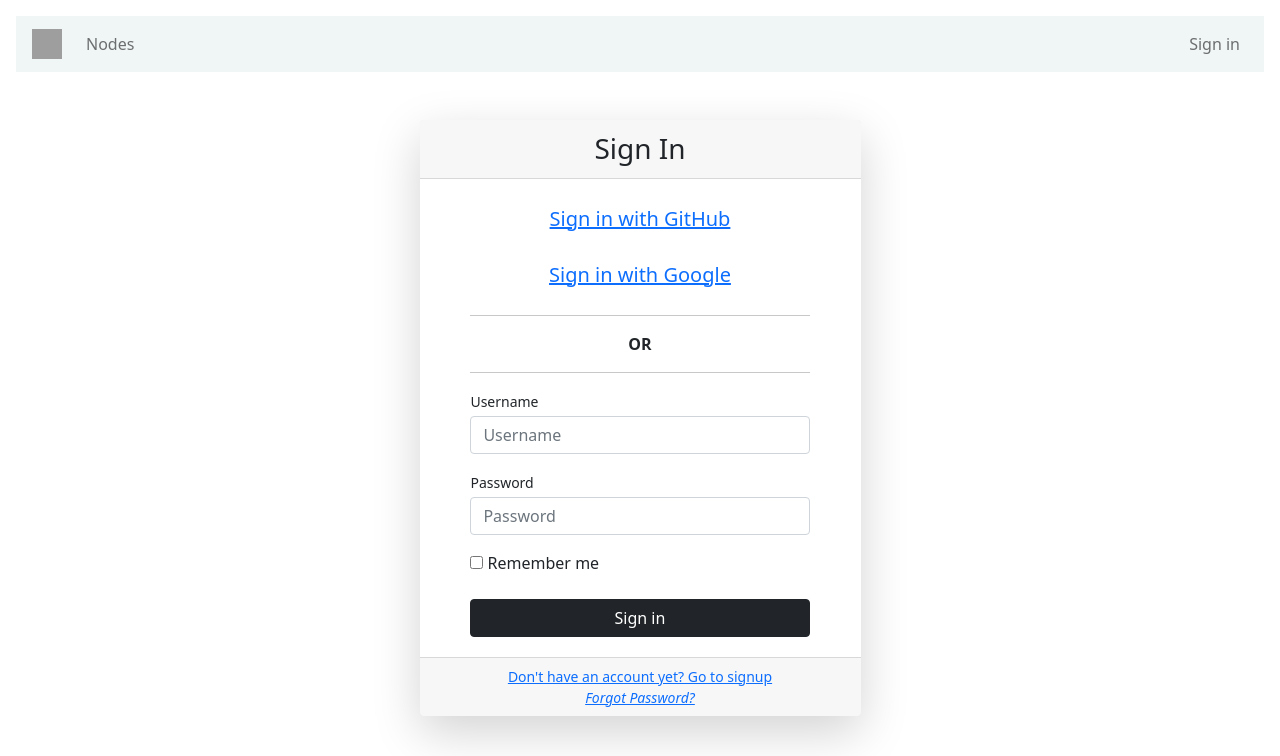
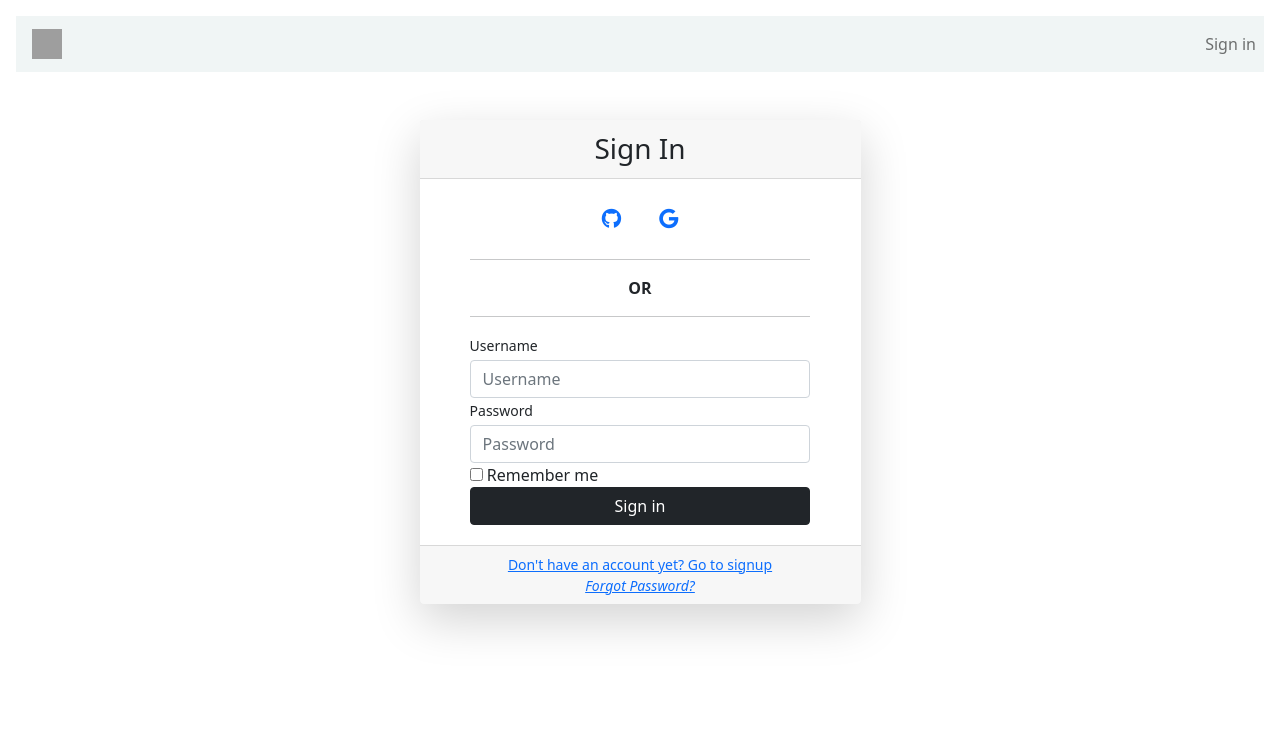
Before and after one commit to Shethyash/sdl, a Django app: page /login/ in a window 1280 px wide. Shown: the top 756 px of the page. Run offline with Django 3.2, Linux system fonts and the light colour scheme; some libraries are stand-ins or nearby versions; grey boxes are pictures that could not be loaded.

Commit message:
change ui for login

```diff
--- a/nodes/forms.py
+++ b/nodes/forms.py
@@ -1,9 +1,9 @@
 from django import forms
-from .models import Nodes, Feeds
+
+from .models import Nodes
 
 
 class RegisterForm(forms.ModelForm):
-
     name = forms.CharField(
         max_length=100,
         required=True,
@@ -23,7 +23,7 @@ class RegisterForm(forms.ModelForm):
         required=True,
         widget=forms.RadioSelect(
             choices=((True, 'Active'), (False, 'Inactive')),
-            attrs={'class': 'form-control'}
+            attrs={'class': 'form-check-input'}
         )
     )
     latitude = forms.CharField(
--- a/nodes/views.py
+++ b/nodes/views.py
@@ -67,7 +67,7 @@ class CrudNodes(View):
             form = self.form_class(instance=data)
         else:
             form = self.form_class()
-        return render(request, self.template_name, {'form': form})
+        return render(request, self.template_name, {'form': form, 'node_id': node_id})
 
     def post(self, request):
         form = self.form_class(request.POST)
--- /dev/null
+++ b/static/css/base.css
@@ -0,0 +1,8 @@
+.transparent_btn {
+    background-color: transparent;
+    background-repeat: no-repeat;
+    border: none;
+    cursor: pointer;
+    overflow: hidden;
+    outline: none;
+}
--- a/templates/base.html
+++ b/templates/base.html
@@ -1,3 +1,4 @@
+{% load static %}
 <!DOCTYPE html>
 <html lang="en">
 <head>
@@ -9,35 +10,22 @@
   />
 
   <!-- Bootstrap CSS -->
-  <link
-      rel="stylesheet"
-      href="https://maxcdn.bootstrapcdn.com/bootstrap/4.0.0/css/bootstrap.min.css"
-      integrity="sha384-Gn5384xqQ1aoWXA+058RXPxPg6fy4IWvTNh0E263XmFcJlSAwiGgFAW/dAiS6JXm"
-      crossorigin="anonymous"
-  />
   <link href="https://cdn.jsdelivr.net/npm/bootstrap@5.0.0/dist/css/bootstrap.min.css"
         rel="stylesheet"
         integrity="sha384-wEmeIV1mKuiNpC+IOBjI7aAzPcEZeedi5yW5f2yOq55WWLwNGmvvx4Um1vskeMj0"
-        crossorigin="anonymous">
+        crossorigin="anonymous"/>
 
   <!--Font awesome icons -->
-  <link
-      rel="stylesheet"
-      href="https://use.fontawesome.com/releases/v5.8.2/css/all.css"
-      integrity="sha384-oS3vJWv+0UjzBfQzYUhtDYW+Pj2yciDJxpsK1OYPAYjqT085Qq/1cq5FLXAZQ7Ay"
-      crossorigin="anonymous"
-  />
   <link rel="stylesheet" href="https://cdnjs.cloudflare.com/ajax/libs/font-awesome/6.1.1/css/all.min.css"
         integrity="sha512-KfkfwYDsLkIlwQp6LFnl8zNdLGxu9YAA1QvwINks4PhcElQSvqcyVLLD9aMhXd13uQjoXtEKNosOWaZqXgel0g=="
-        crossorigin="anonymous" referrerpolicy="no-referrer"
-  />
-  <!--Chart js-->
-  <script src="https://cdnjs.cloudflare.com/ajax/libs/Chart.js/2.8.0/Chart.min.js"
-          integrity="sha256-Uv9BNBucvCPipKQ2NS9wYpJmi8DTOEfTA/nH2aoJALw=" crossorigin="anonymous"></script>
-  <link rel="stylesheet" href="https://cdnjs.cloudflare.com/ajax/libs/Chart.js/2.8.0/Chart.min.css"
-        integrity="sha256-aa0xaJgmK/X74WM224KMQeNQC2xYKwlAt08oZqjeF0E=" crossorigin="anonymous"/>
-  <!-- jQuery -->
-  <script src="https://code.jquery.com/jquery-3.3.1.min.js"></script>
+        crossorigin="anonymous" referrerpolicy="no-referrer"/>
+  <!--Chart js css -->
+  <link
+      rel="stylesheet" href="https://cdnjs.cloudflare.com/ajax/libs/Chart.js/2.8.0/Chart.min.css"
+      integrity="sha256-aa0xaJgmK/X74WM224KMQeNQC2xYKwlAt08oZqjeF0E=" crossorigin="anonymous"/>
+
+  <!-- base css -->
+  <link rel="stylesheet" type="text/css" href="{% static 'css/base.css' %}">
   <title>{% block title %} {% endblock %}</title>
 </head>
 <body>
@@ -48,28 +36,32 @@
           class="navbar navbar-expand-md navbar-light"
           style="background-color: #f0f5f5"
       >
-        <a class="navbar-brand" href="/">
+        <a class="navbar-brand" href="/" style="margin-left: 1rem;">
           <img
               src="https://cdn.dribbble.com/users/24078/screenshots/15522433/media/e92e58ec9d338a234945ae3d3ffd5be3.jpg?compress=1&resize=400x300"
               width="30" height="30" class="d-inline-block align-top"
               alt="">
         </a>
-        <button
-            type="button"
-            class="navbar-toggler"
-            data-toggle="collapse"
-            data-target="#navbarCollapse"
-        >
+        <button class="navbar-toggler" type="button" data-bs-toggle="collapse" data-bs-target="#navbarNavAltMarkup"
+                aria-controls="navbarNavAltMarkup" aria-expanded="false" aria-label="Toggle navigation"
+                style="margin-right: 1rem;">
           <span class="navbar-toggler-icon"></span>
         </button>
-        <div class="collapse navbar-collapse" id="navbarCollapse">
-          <div class="navbar-nav ml-0" style="color:rgb(0,0,0,0.5)">
+        <div class="collapse navbar-collapse" id="navbarNavAltMarkup">
+          <ul class="navbar-nav me-auto mb-2 mb-lg-0">
             {% if user.is_superuser %}
-              <a href="/get_all_users" class="nav-item nav-link">Users</a>
+              <li class="nav-item">
+                <a href="/get_all_users" class="nav-item nav-link">Users</a>
+              </li>
             {% endif %}
-            <a href="/nodes" class="nav-item nav-link">Nodes</a>
-          </div>
-          <div class="navbar-nav ml-auto">
+            {# {% if user.is_authenticated and not user.is_superuser %}#}
+            {% if user.is_authenticated %}
+              <li class="nav-item">
+                <a href="/nodes" class="nav-item nav-link">Nodes</a>
+              </li>
+            {% endif %}
+          </ul>
+          <div class="navbar-nav">
             {% if user.is_authenticated %}
               <a href="{% url 'users-profile' %}" class="nav-item nav-link">
                 <i class="fa-solid fa-address-card"></i>
@@ -84,6 +76,7 @@
             {% endif %}
           </div>
         </div>
+
       </nav>
       <!--Any flash messages pop up in any page because this is the base template-->
       {% if messages %}
@@ -108,7 +101,7 @@
   </div>
 </div>
 
-<!-- jQuery first, then Popper.js, then Bootstrap JS -->
+<!-- jQuery first, then Popper.js -->
 <script
     src="https://code.jquery.com/jquery-3.2.1.slim.min.js"
     integrity="sha384-KJ3o2DKtIkvYIK3UENzmM7KCkRr/rE9/Qpg6aAZGJwFDMVNA/GpGFF93hXpG5KkN"
@@ -119,11 +112,21 @@
     integrity="sha384-ApNbgh9B+Y1QKtv3Rn7W3mgPxhU9K/ScQsAP7hUibX39j7fakFPskvXusvfa0b4Q"
     crossorigin="anonymous"
 ></script>
+<!-- Bootstrap JS -->
 <script
-    src="https://maxcdn.bootstrapcdn.com/bootstrap/4.0.0/js/bootstrap.min.js"
-    integrity="sha384-JZR6Spejh4U02d8jOt6vLEHfe/JQGiRRSQQxSfFWpi1MquVdAyjUar5+76PVCmYl"
-    crossorigin="anonymous"
-></script>
+    src="https://cdnjs.cloudflare.com/ajax/libs/bootstrap/5.0.1/js/bootstrap.min.js"
+    integrity="sha512-EKWWs1ZcA2ZY9lbLISPz8aGR2+L7JVYqBAYTq5AXgBkSjRSuQEGqWx8R1zAX16KdXPaCjOCaKE8MCpU0wcHlHA=="
+    crossorigin="anonymous" referrerpolicy="no-referrer">
+</script>
+<!--Chart js-->
+<script
+    src="https://cdnjs.cloudflare.com/ajax/libs/Chart.js/2.8.0/Chart.min.js"
+    integrity="sha256-Uv9BNBucvCPipKQ2NS9wYpJmi8DTOEfTA/nH2aoJALw=" crossorigin="anonymous">
+</script>
+
+<!-- jQuery -->
+<script src="https://code.jquery.com/jquery-3.3.1.min.js"></script>
+
 {% block script %}{% endblock %}
 <!-- A plugin for password show/hide  -->
 <script src="https://unpkg.com/bootstrap-show-password@1.2.1/dist/bootstrap-show-password.min.js"></script>
--- a/templates/users/all_users.html
+++ b/templates/users/all_users.html
@@ -1,12 +1,12 @@
 {% extends "base.html" %}
 {% block title %} User {% endblock title %}
 {% block content %}
-  <div class="row">
+  <div class="row pb-3">
     <div class="col-6">
       <h3>List of User</h3>
     </div>
     <div class="col-6">
-      <a href="#" class="btn btn-primary float-right">
+      <a href="#" class="btn btn-primary float-end">
         <i class="fa-solid fa-user-plus"></i>
       </a>
     </div>
--- a/templates/users/home.html
+++ b/templates/users/home.html
@@ -3,7 +3,8 @@
 
 {% block content %}
   <div class="jumbotron">
-    <h1 class="display-4">Welcome, {{ user.first_name.title|default:'Guest' }}</h1>
+    <h1 class="display-4">Welcome,
+      {{ user.first_name.title|default:'Guest' }} {{ user.last_name.title|default:'Guest' }}</h1>
     <p class="lead">
       This is <b>user registration and login system</b> build with django which is
       a Python-based free and open-source web framework that follows the
--- a/templates/users/login.html
+++ b/templates/users/login.html
@@ -32,16 +32,16 @@
                 <div class="form-row">
                   <div class="col-md-10 offset-md-1">
                     <div class="form-group">
-                      <a
-                          href="{% url 'social:begin' 'github' %}"
-                          class="btn btn-link btn-lg active btn-block"
-                      >Sign in with GitHub</a
-                      >
-                      <a
-                          href="{% url 'social:begin' 'google-oauth2' %}"
-                          class="btn btn-link btn-lg active btn-block"
-                      >Sign in with Google</a
-                      >
+                      <div style="text-align: center">
+                        <a
+                            href="{% url 'social:begin' 'github' %}"
+                            class="btn btn-link btn-lg active"
+                        ><i class="fa-brands fa-github"></i></a>
+                        <a
+                            href="{% url 'social:begin' 'google-oauth2' %}"
+                            class="btn btn-link btn-lg active"
+                        ><i class="fa-brands fa-google"></i></a>
+                      </div>
                       <hr/>
                       <p class="text-center"><strong>OR</strong></p>
                       <hr/>
```
Also changed, not shown: templates/nodes/list.html (+30 -13 lines), templates/nodes/register.html (+38 -19 lines).
